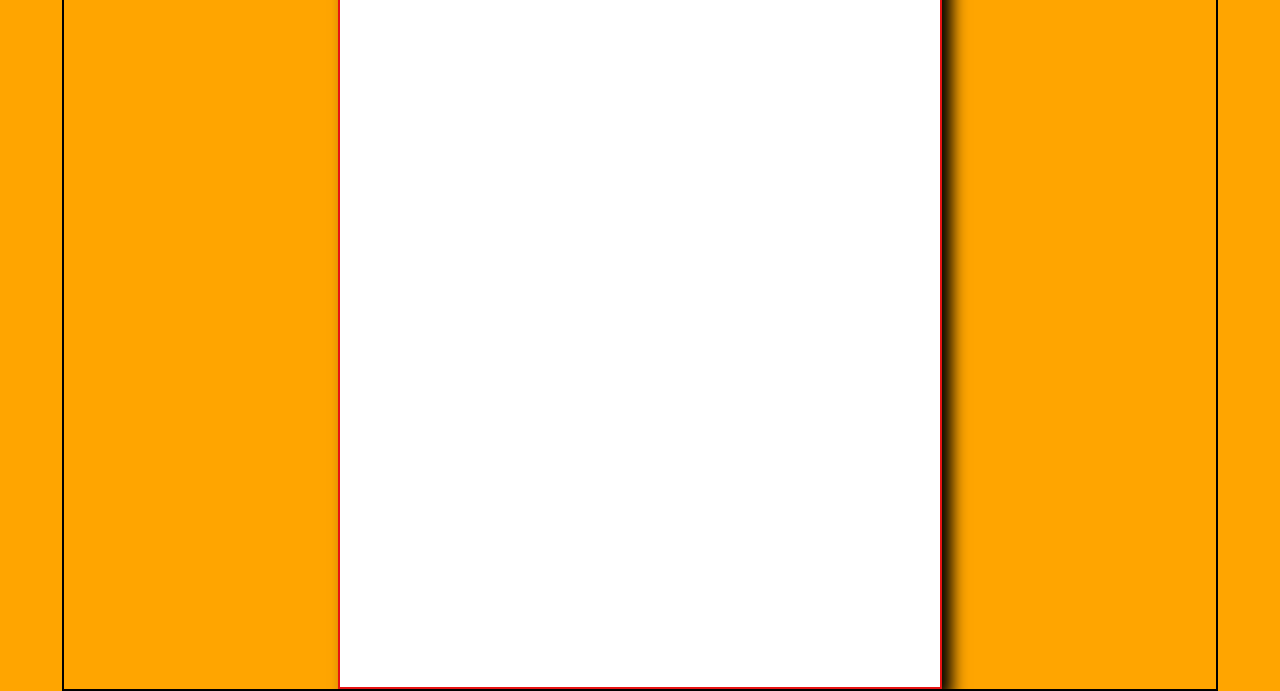
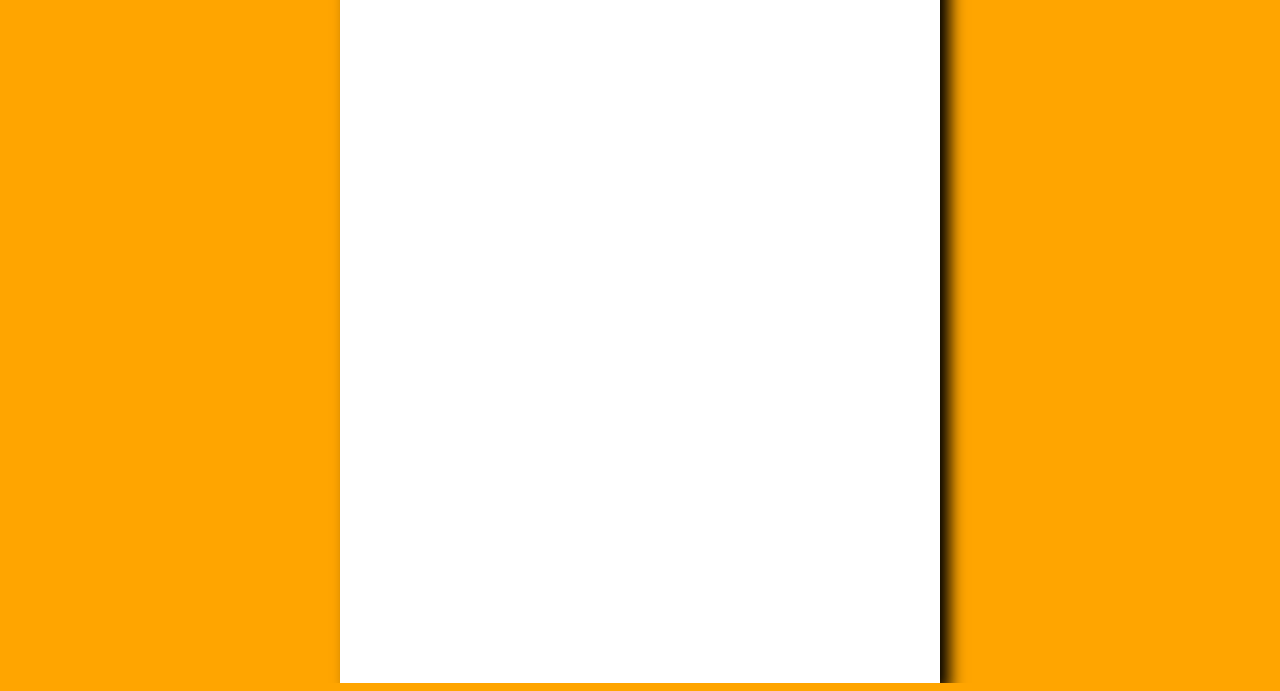
Before and after one commit to ZaffBruh/Grocery-List, a plain HTML site: page index.html in a window 1280 px wide. Shown: the part 117-808 px from the top of the page. Drawn offline with Linux system fonts and the light colour scheme.

Commit message:
changed the border color

```diff
--- a/style.css
+++ b/style.css
@@ -8,13 +8,13 @@ body{
     font-family: monospace
 }
 .container{
-    border: 2px solid black;
+    border: ;
     width: 90%;
     margin: auto;
     display: flex;
 }
 .grocery{
-    border: 2px solid rgb(232, 19, 19);
+    border: ;
     width: 600px; min-height: 100vh;
     margin: auto;
     background: white;
```
